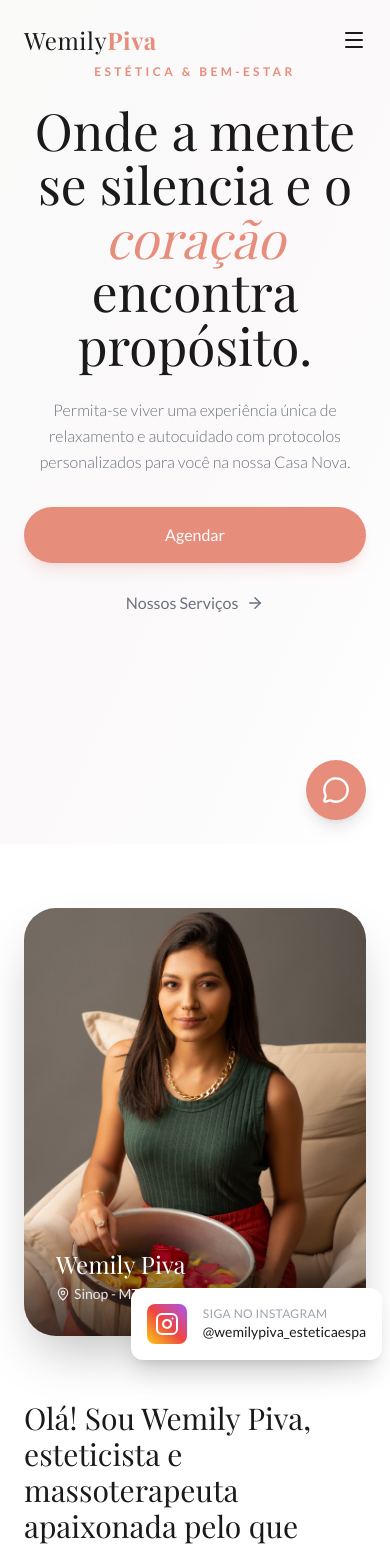
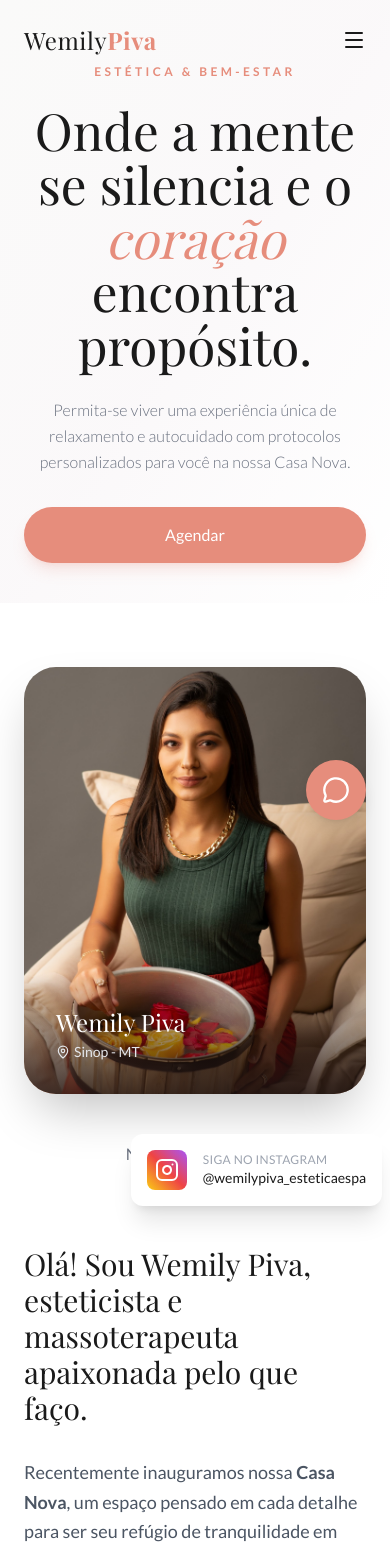
Before and after one commit to lnghost1/wemily, a React (Vite) app: page / in a window 390 px wide. Shown: the top 1548 px of the page. Built offline with nearby package versions, Linux system fonts and the light colour scheme; a web font is replaced by a local one.

Commit message:
Move services CTA below About card on mobile and reduce hero whitespace

```diff
--- a/components/About.tsx
+++ b/components/About.tsx
@@ -1,5 +1,5 @@
 import React from 'react';
-import { CheckCircle2, Instagram, MapPin } from 'lucide-react';
+import { ArrowRight, CheckCircle2, Instagram, MapPin } from 'lucide-react';
 import { CONTACT_INFO } from '../constants';
 
 const About: React.FC = () => {
@@ -27,6 +27,16 @@ const About: React.FC = () => {
                   <span>Sinop - MT</span>
                 </div>
               </div>
+            </div>
+
+            <div className="mt-8 flex justify-center lg:hidden">
+              <a
+                href="#services"
+                className="text-gray-500 px-8 py-4 rounded-full font-medium hover:text-brand-peach flex items-center justify-center space-x-2 transition-colors group"
+              >
+                <span>Nossos Serviços</span>
+                <ArrowRight size={18} className="group-hover:translate-x-1 transition-transform" />
+              </a>
             </div>
 
             {/* Instagram Floating Card */}
--- a/components/Hero.tsx
+++ b/components/Hero.tsx
@@ -3,7 +3,7 @@ import { ArrowRight } from 'lucide-react';
 
 const Hero: React.FC = () => {
   return (
-    <section id="home" className="relative min-h-screen pt-16 sm:pt-20 md:pt-32 pb-10 sm:pb-14 md:pb-20 flex flex-col justify-start md:justify-center overflow-hidden bg-gradient-to-br from-stone-50 via-pink-50/20 to-white">
+    <section id="home" className="relative min-h-0 md:min-h-screen pt-16 sm:pt-20 md:pt-32 pb-10 sm:pb-14 md:pb-20 flex flex-col justify-start md:justify-center overflow-hidden bg-gradient-to-br from-stone-50 via-pink-50/20 to-white">
 
       {/* Decorative blurred blobs */}
       <div className="absolute top-1/4 -left-10 w-96 h-96 bg-brand-peach/10 rounded-full blur-3xl -z-10"></div>
@@ -33,7 +33,7 @@ const Hero: React.FC = () => {
             <button className="w-full sm:w-auto bg-brand-peach text-white px-8 py-4 rounded-full font-medium hover:bg-rose-400 transition-colors shadow-lg shadow-brand-peach/20">
               Agendar
             </button>
-            <button className="w-full sm:w-auto text-gray-500 px-8 py-4 rounded-full font-medium hover:text-brand-peach flex items-center justify-center space-x-2 transition-colors group">
+            <button className="hidden md:flex w-full sm:w-auto text-gray-500 px-8 py-4 rounded-full font-medium hover:text-brand-peach items-center justify-center space-x-2 transition-colors group">
               <span>Nossos Serviços</span>
               <ArrowRight size={18} className="group-hover:translate-x-1 transition-transform" />
             </button>
```
